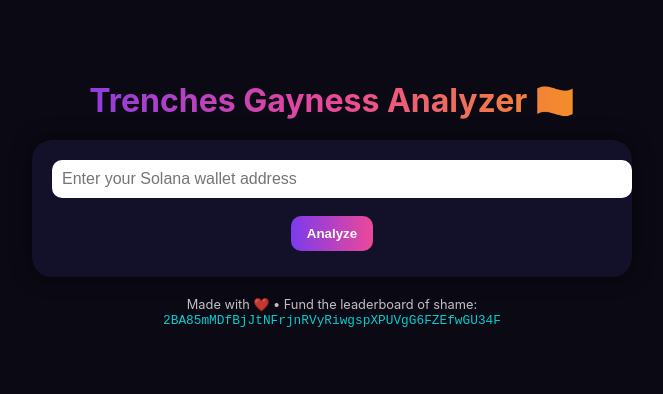
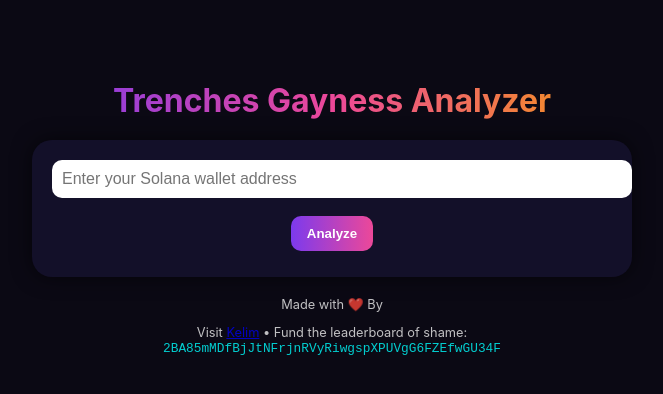
Before and after one commit to kelim48/BACK-END-, a website: page gayness-analyzer-deterministic/index.html in a window 1280 px wide. Shown: the whole page, without its empty margins (308-971 px from the left). Drawn offline with nearby package versions, Linux system fonts and the light colour scheme.

Commit message:
Update index.html

```diff
--- a/gayness-analyzer-deterministic/index.html
+++ b/gayness-analyzer-deterministic/index.html
@@ -3,12 +3,12 @@
 <head>
   <meta charset="UTF-8" />
   <meta name="viewport" content="width=device-width, initial-scale=1.0"/>
-  <title>Trenches Gayness Analyzer 🏳️‍🌈</title>
+  <title>Trenches Gayness Analyzer </title>
   <link rel="stylesheet" href="style.css" />
 </head>
 <body>
   <main class="wrapper">
-    <h1 class="title">Trenches Gayness Analyzer 🏳️‍🌈</h1>
+    <h1 class="title">Trenches Gayness Analyzer </h1>
 
     <section class="card" id="card">
       <div id="front">
@@ -30,7 +30,8 @@
     </section>
 
     <footer>
-      Made with ❤️ • Fund the leaderboard of shame:
+      Made with ❤️ By <p>Visit <a href="https://x.com/kelim48" target="_blank">Kelim</a>
+• Fund the leaderboard of shame:
       <span class="wallet">2BA85mMDfBjJtNFrjnRVyRiwgspXPUVgG6FZEfwGU34F</span>
     </footer>
   </main>
```
